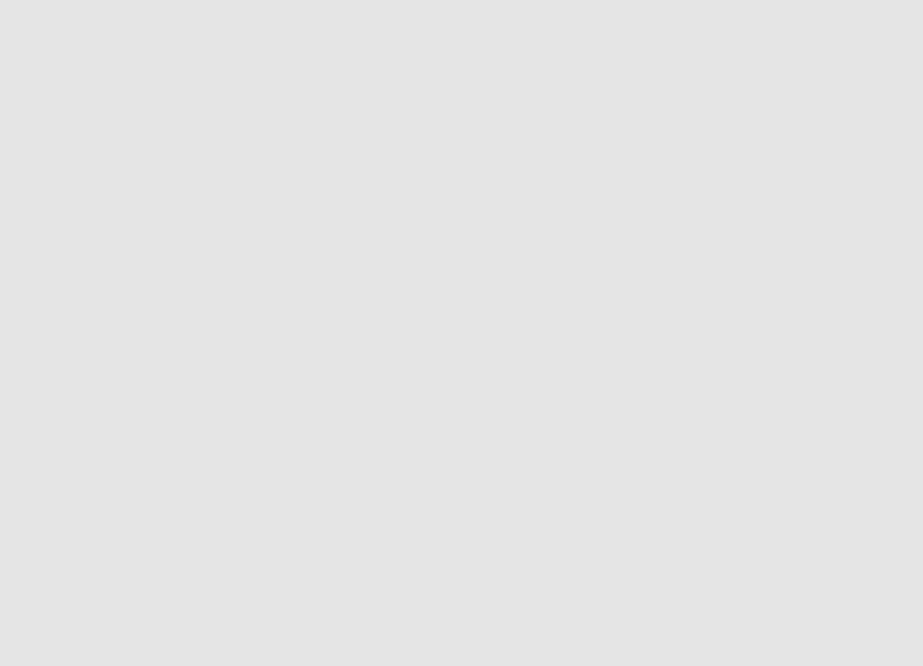
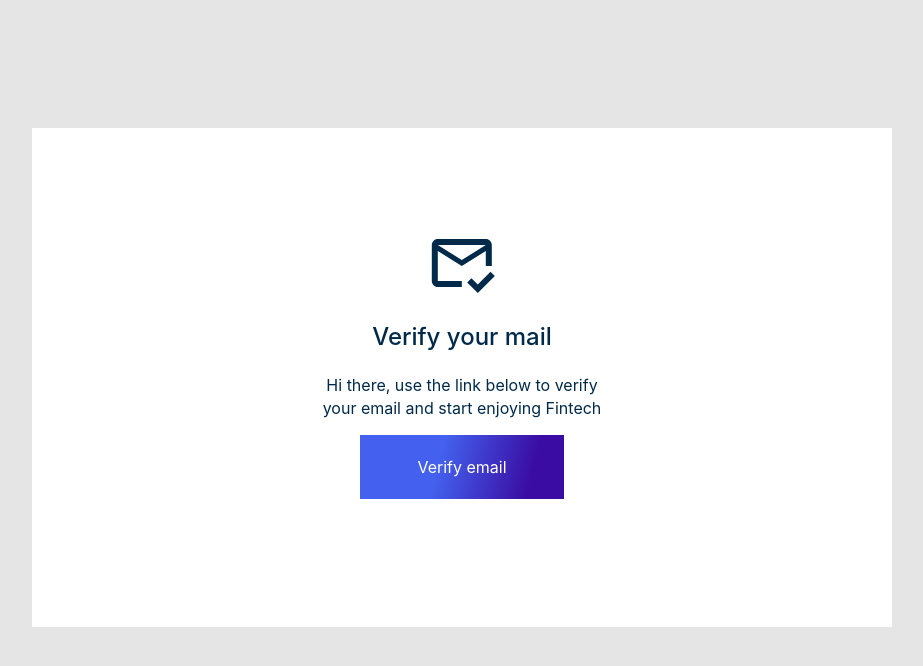
Before and after one commit to monsaw/Fintech-App-FE, a React (Create React App) app in the folder fintech-payment-front-end-sqd11a-group-b/: page /email-verification in a window 1280 px wide. Before the commit this address had no page. Shown: the top 666 px of the page, without its empty margins (178-1101 px from the left). Built offline with nearby package versions, Linux system fonts and the light colour scheme.

Commit message:
emailverification completed

```diff
--- a/fintech-payment-front-end-sqd11a-group-b/src/App.js
+++ b/fintech-payment-front-end-sqd11a-group-b/src/App.js
@@ -7,6 +7,7 @@
 } from "react-router-dom";
 import Dashboard from './pages/dashboard/Dashboard';
 import UserProfile from './pages/User_profile/UserProfile';
+import EmailVerification from './pages/emailverification/EmailVerification';
 
 function App() {
 
@@ -18,6 +19,7 @@
         <Route path="/signup" element={<Signup />} />
         <Route path="/dashboard" element={<Dashboard />} />
         <Route path="/profile" element={<UserProfile />} />
+        <Route path="/email-verification" element={<EmailVerification />} />
       </Routes>
     </BrowserRouter>
   );
--- a/fintech-payment-front-end-sqd11a-group-b/src/Fintech-app.css
+++ b/fintech-payment-front-end-sqd11a-group-b/src/Fintech-app.css
@@ -1,6 +1,5 @@
 * {
     box-sizing: border-box;
-    text-transform: capitalize;
 }
 
 .header-name-msg {
--- /dev/null
+++ b/fintech-payment-front-end-sqd11a-group-b/src/pages/emailverification/EmailVerification.js
@@ -0,0 +1,26 @@
+import React from 'react';
+import { MdOutlineMarkEmailRead } from 'react-icons/md';
+import './emailver.css';
+
+const EmailVerification = () => {
+  return (
+    <>
+    <div className='verification-card'>
+        <div className='card-content'>
+            <span>
+                <MdOutlineMarkEmailRead className='sentEmail-icon'/>
+            </span>
+            <div className='verification-text'>
+                <h4>Verify your mail</h4>
+                <p>Hi there, use the link below to verify<br/>your
+                    email and start enjoying Fintech
+                </p>
+                <button className='verify-btn'>Verify email</button>
+            </div>
+        </div>
+    </div>
+    </>
+  )
+}
+
+export default EmailVerification
--- /dev/null
+++ b/fintech-payment-front-end-sqd11a-group-b/src/pages/emailverification/emailver.css
@@ -0,0 +1,57 @@
+* {
+    box-sizing: border-box;
+}
+
+.verification-card {
+    background-color: #ffffff;
+    width: 53.75rem;
+    margin: 8rem auto;
+}
+
+.card-content {
+    display: flex;
+    flex-direction: column;
+    align-items: center;
+
+}
+
+.sentEmail-icon {
+    color: #012A4A;
+    width: 5.6rem;
+    height: 4.5rem;
+    margin-top: 6.2rem;
+    margin-bottom: 1rem;
+}
+
+.verification-text {
+    text-align: center;
+    color: #012A4A;
+    width: 20rem;
+}
+
+.verification-text h4 {
+    line-height: 2.7rem;
+    /* width: 16rem;
+    height: 2.75rem; */
+}
+
+
+.verification-text p {
+    font-weight: 400;
+    line-height: 1.4rem;
+    margin-top: 1rem;
+}
+
+.verify-btn {
+    background-image: linear-gradient(104.22deg, #4361EE 38.86%, #3A0CA3 82.71%);
+    border: none;
+    padding: 1.25rem 2rem;
+    width: 12.8rem;
+    color: #ffffff;
+    margin-bottom: 8rem;
+}
+
+.verify-btn:focus {
+    border: none;
+    outline: none;
+}
--- a/fintech-payment-front-end-sqd11a-group-b/src/signup.css
+++ b/fintech-payment-front-end-sqd11a-group-b/src/signup.css
@@ -1,6 +1,5 @@
 * {
     box-sizing: border-box;
-    text-transform: capitalize;
 }
 
 .header-name-msg {
```
Also changed, not shown: 1 other file (tests, documents, lock files or other folders).
